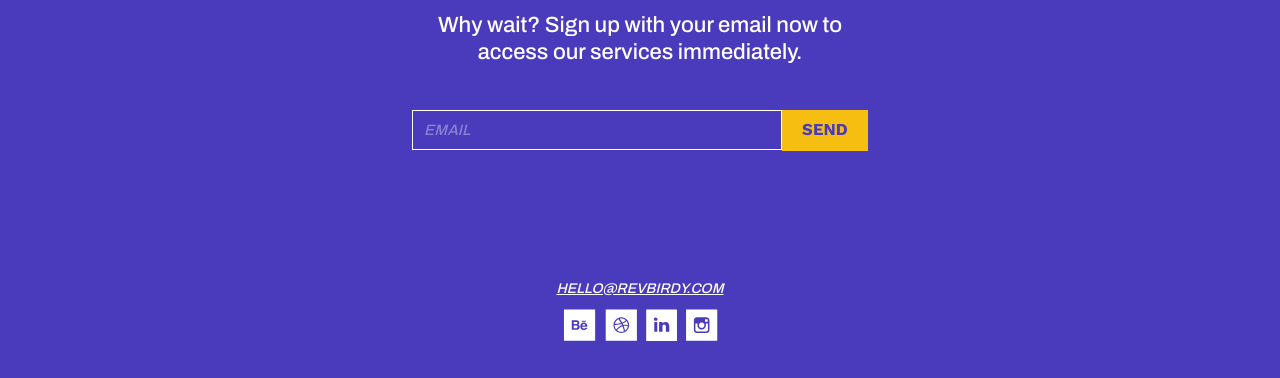
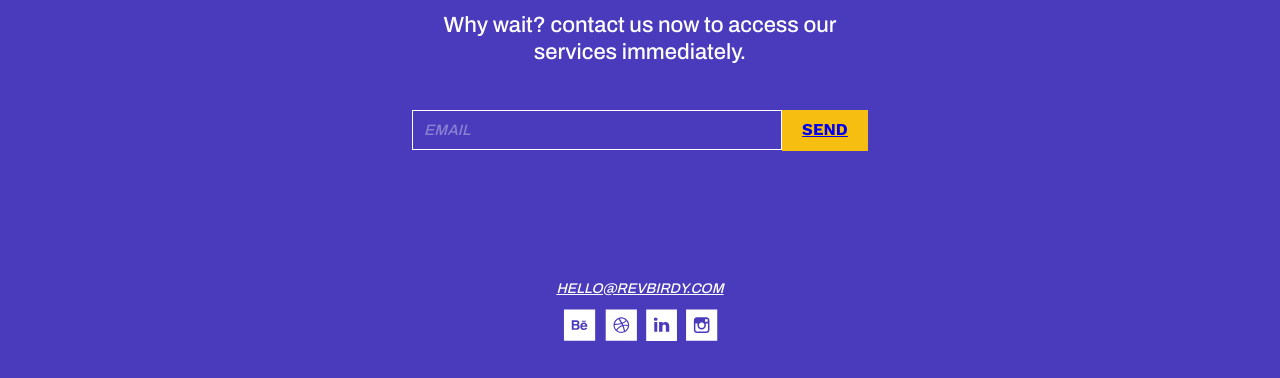
Before and after one commit to yns-qara/revbirdy-expresjs, a website: page public/index.html in a window 1280 px wide. Shown: the part 422-800 px from the top of the page. Drawn offline with nearby package versions, Linux system fonts and the light colour scheme; a web font is replaced by a local one.

Commit message:
email contact

```diff
--- a/public/index.html
+++ b/public/index.html
@@ -49,16 +49,23 @@
 
     <div class="body-text fade">
       <h1>COO <span>K</span> ING THE WEBSITE</h1>
-      <p>Why wait? Sign up with your email now to access our services immediately.</p>
+      <p>Why wait? contact us now to access our services immediately.</p>
       <!-- <form >
         <input type="text" name="email" placeholder="EMAIL">
         <button type="submit">send</button>
     </form> -->
+<!--
+      <form action="/submit" method="post" enctype="application/x-www-form-urlencoded">
+        <input type="text" name="email" placeholder="EMAIL" required>
+        <button type="submit">send</button>
+      </form> -->
 
-    <form action="/submit" method="post" enctype="application/x-www-form-urlencoded">
-      <input type="text" name="email" placeholder="EMAIL" required>
-      <button type="submit">send</button>
-    </form>
+      <form>
+        <input type="text" name="email" placeholder="EMAIL" required>
+        <button type="submit">
+          <a href="mailto:hello@revbirdy.com">send</a>
+        </button>
+      </form>
 
 
 
@@ -69,7 +76,7 @@
       <a href="" class="email">hello@revbirdy.com</a>
       <div class="social-media">
 
-        <a href="#"v>
+        <a href="#" v>
           <svg width="33" height="32" viewBox="0 0 33 32" fill="none" xmlns="http://www.w3.org/2000/svg">
             <path
               d="M14.015 16.7767C13.7836 16.6732 13.4669 16.6184 13.0528 16.6123H10.6777V19.1823H13.0224C13.4426 19.1823 13.7653 19.1275 13.9968 19.0117C14.4231 18.7986 14.6301 18.4028 14.6301 17.812C14.6301 17.3126 14.4231 16.9655 14.015 16.7767Z"
```
